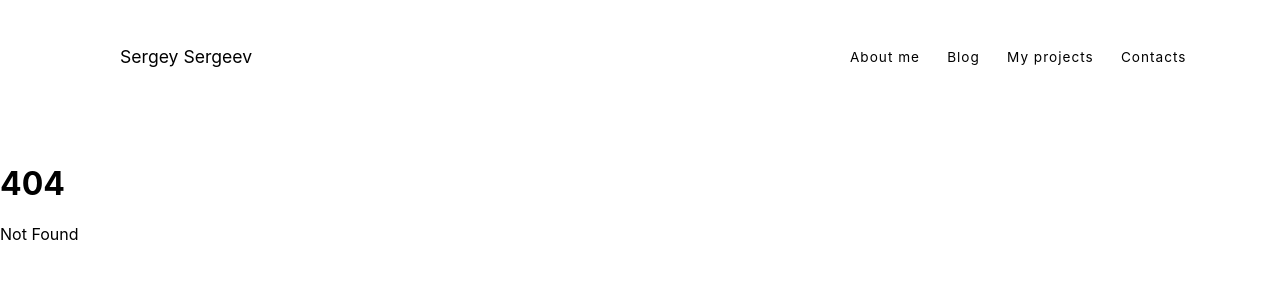
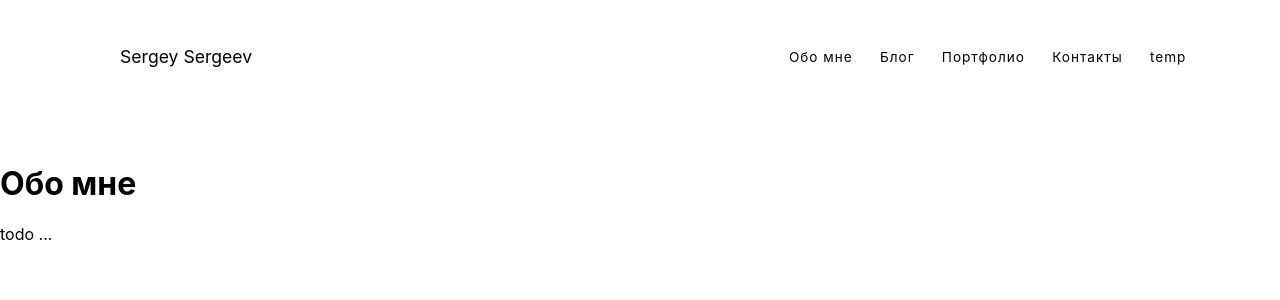
Before and after one commit to Sergey-Sergeev/SvelteTest, a SvelteKit app: page /about in a window 1280 px wide. Before the commit this address had no page. Shown: the top 300 px of the page. Built offline with nearby package versions, Linux system fonts and the light colour scheme.

Commit message:
Commit_1

```diff
--- a/src/routes/+layout.svelte
+++ b/src/routes/+layout.svelte
@@ -2,10 +2,9 @@
     <dir class="nav-container">
         <a href="/" class="nav-logo" title="Back to Homepage">Sergey Sergeev</a>
         <div class="nav-links">
-            <a href="/about" class="link">About me</a>
-            <a href="/blog" class="link">Blog</a>
-            <a href="/projects" class="link">My projects</a>
-            <a href="/contact" class="link">Contacts</a>
+            {#each nav as link}
+                <a href={link.href} class="link">{link.title}</a>
+            {/each}
         </div>
     </dir>
 </nav>
@@ -20,3 +19,30 @@
         margin: 50px auto;
     }
 </style>
+
+<script>
+    const nav =
+    [
+        {
+            title: "Обо мне",
+            href: "/about"
+        },
+        {
+            title: "Блог",
+            href: "/blog"
+        },
+        {
+            title: "Портфолио",
+            href: "/project"
+        },
+        {
+            title: "Контакты",
+            href: "/contact"
+        },
+        {
+            title: "temp",
+            href: "/temp"
+        }
+    ]
+
+</script>
--- /dev/null
+++ b/src/routes/about/+page.svelte
@@ -0,0 +1,3 @@
+<h1>Обо мне</h1>
+
+todo ...
```
Also changed, not shown: src/routes/blog/+page.svelte (added), src/routes/contact/+page.svelte (added), src/routes/project/+page.svelte (added), src/routes/temp/+page.svelte (added).
